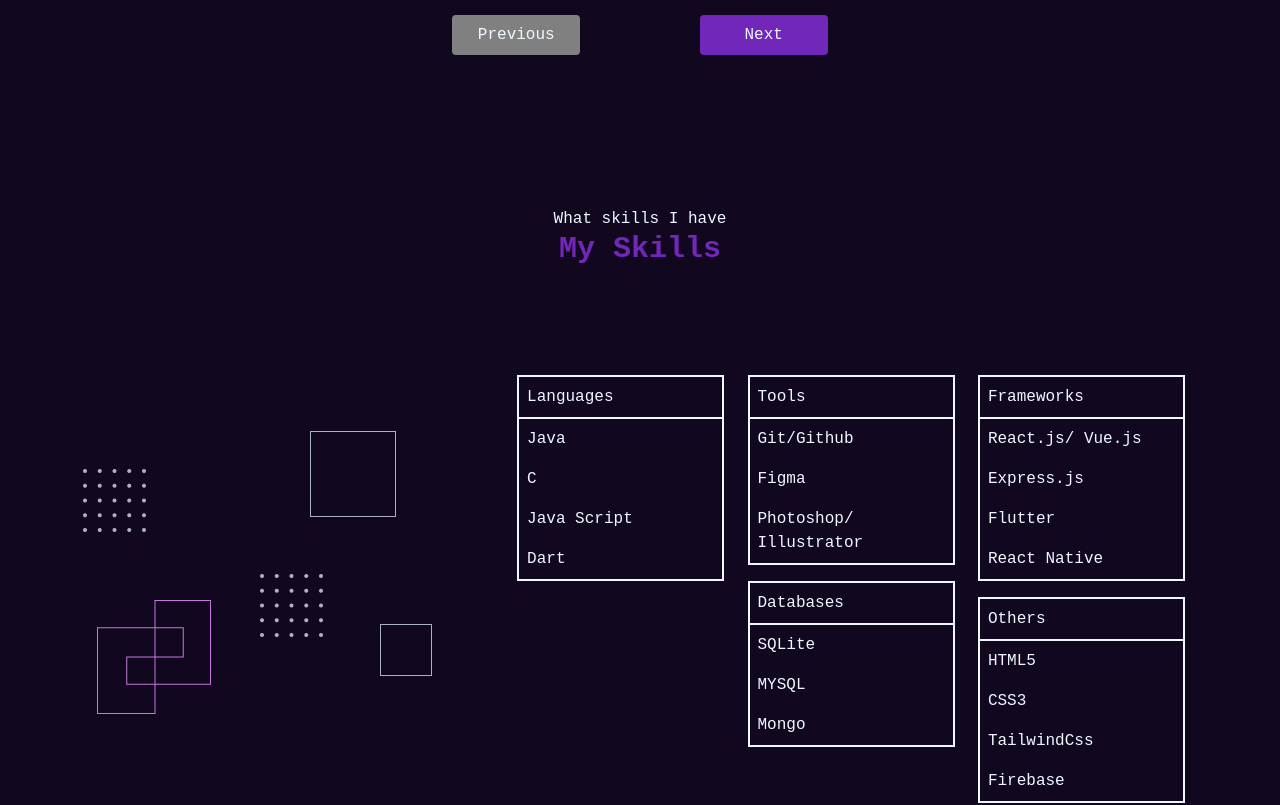
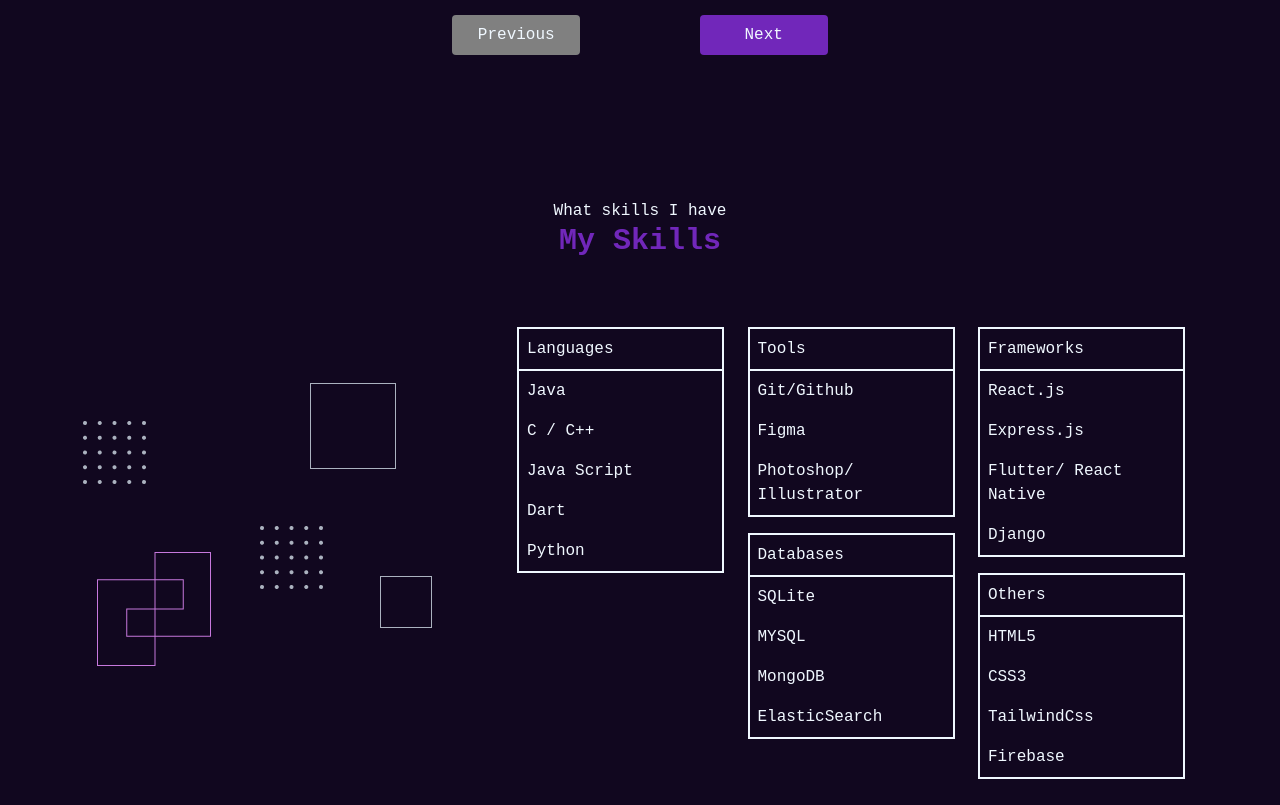
Before and after one commit to ousscher/My-Portfolio, a React (Create React App) app: page / in a window 1280 px wide. Shown: the part 1320-2125 px from the top of the page. Built offline with nearby package versions, Linux system fonts and the light colour scheme.

Commit message:
Add files via upload

```diff
--- a/src/components/Footer.jsx
+++ b/src/components/Footer.jsx
@@ -1,8 +1,8 @@
 const Footer = ()=>{
     return(
         <div className="bg-mainColor  p-5 rounded-t-[45px]">
-            <p className="m-2 text-center text-2xl font-bold tracking-[2px]">Cherguelaine Oussama</p>
-            <p className="text-center tracking-[2px] ">Copyright © CHERGUELAINE Oussama.2023</p>
+            <p className="m-5 text-center text-2xl font-bold tracking-[2px]">CHERGUELAINE Oussama</p>
+            <p className="m-5 text-center tracking-[1px]">© 2024  Tous droits réservés</p>
         </div>
     );
 }
--- a/src/components/Skills.jsx
+++ b/src/components/Skills.jsx
@@ -4,35 +4,18 @@
 import 'swiper/css/navigation';
 import 'swiper/css/pagination';
 import 'swiper/css/scrollbar';
-import { motion } from "framer-motion"
-import { textVariant } from '../motion';
-import {staggerContainer, slideIn, buttonVariants} from '../motion.js'
 
 const Skills = ()=>{
     return(
-        <motion.section
-        variants={staggerContainer}
-        initial='hidden'
-        whileInView='show'
-        viewport={{once:false, amount: 0.25}}
-        className="flex justify-center items-center flex-col pb-4  pt-8 "  id="skills" >
+        <section className="flex justify-center items-center flex-col pb-4  pt-16 "  id="skills" >
             <div className="mb-5" >
-                <motion.h1
-                variants={textVariant(0.5)}
-                className="mt-10 text-md  text-center" >What skills I have</motion.h1>
-                <motion.h1
-                variants={textVariant(0.5)}
-                className='mb-10 text-md  text-center text-3xl text-[#7127BA] font-bold' >My Skills</motion.h1>
+                <p className="text-md text-center">What skills I have <br /><span className= " font-semibold text-[#7127BA] text-3xl">My Skills</span></p>
             </div>
             <div className="w-[90%] flex justify-evenly  pt-12 ">
-                <motion.div
-                variants={slideIn('right','tween',0.2,1)}
-                className='w-[35%] mt-14 hidden lg:block'>
+                <div className='w-[35%] mt-14 hidden lg:block'>
                     <img src={texture} alt="texture" />
-                </motion.div>
-                <motion.div
-                variants={slideIn('left','tween',0.2,1)}
-                className=' w-[90%] lg:w-[60%] hidden  md:flex flex-row justify-around ' >
+                </div>
+                <div className=' w-[90%] lg:w-[60%] hidden  md:flex flex-row justify-around ' >
                     <div className = "w-[30%] ">
                     <div className="  border-2 w-[100%]">
                     <div className="border-b-2 ">
@@ -41,9 +24,10 @@
                     </div>
                     <div className="flex flex-col">
                         <p className="m-2 " >Java</p>
-                        <p className="m-2 " >C</p>
+                        <p className="m-2 " >C / C++</p>
                         <p className="m-2 " >Java Script</p>
                         <p className="m-2 " >Dart</p>
+                        <p className="m-2 " >Python</p>
                     </div>
                     </div>
                     </div>
@@ -66,7 +50,8 @@
                     <div className="flex flex-col">
                         <p className="m-2 " >SQLite</p>
                         <p className="m-2 " >MYSQL</p>
-                        <p className="m-2 " >Mongo</p>
+                        <p className="m-2 " >MongoDB</p>
+                        <p className="m-2 " >ElasticSearch</p>
                     </div>
                     </div>
                     </div>
@@ -77,10 +62,10 @@
                         <p className="p-2">Frameworks</p>
                     </div>
                     <div className="flex flex-col">
-                        <p className="m-2 " >React.js/ Vue.js</p>
+                        <p className="m-2 " >React.js</p>
                         <p className="m-2 " >Express.js</p>
-                        <p className="m-2 " >Flutter</p>
-                        <p className="m-2 " >React Native</p>
+                        <p className="m-2 " >Flutter/ React Native</p>
+                        <p className="m-2 " >Django</p>
                     </div>
                     </div>
                     <div className="  border-2 w-[100%] mb-4 ">
@@ -96,7 +81,7 @@
                     </div>
                     </div>
                     </div>
-                </motion.div >
+                </div>
             </div>
             <div className='w-[90%]  p-10 flex items-center justify-center md:hidden  '>
             <Swiper
@@ -179,7 +164,7 @@
                 </SwiperSlide>
             </Swiper>
             </div>
-        </motion.section>
+        </section>
     );
 }
 
```
